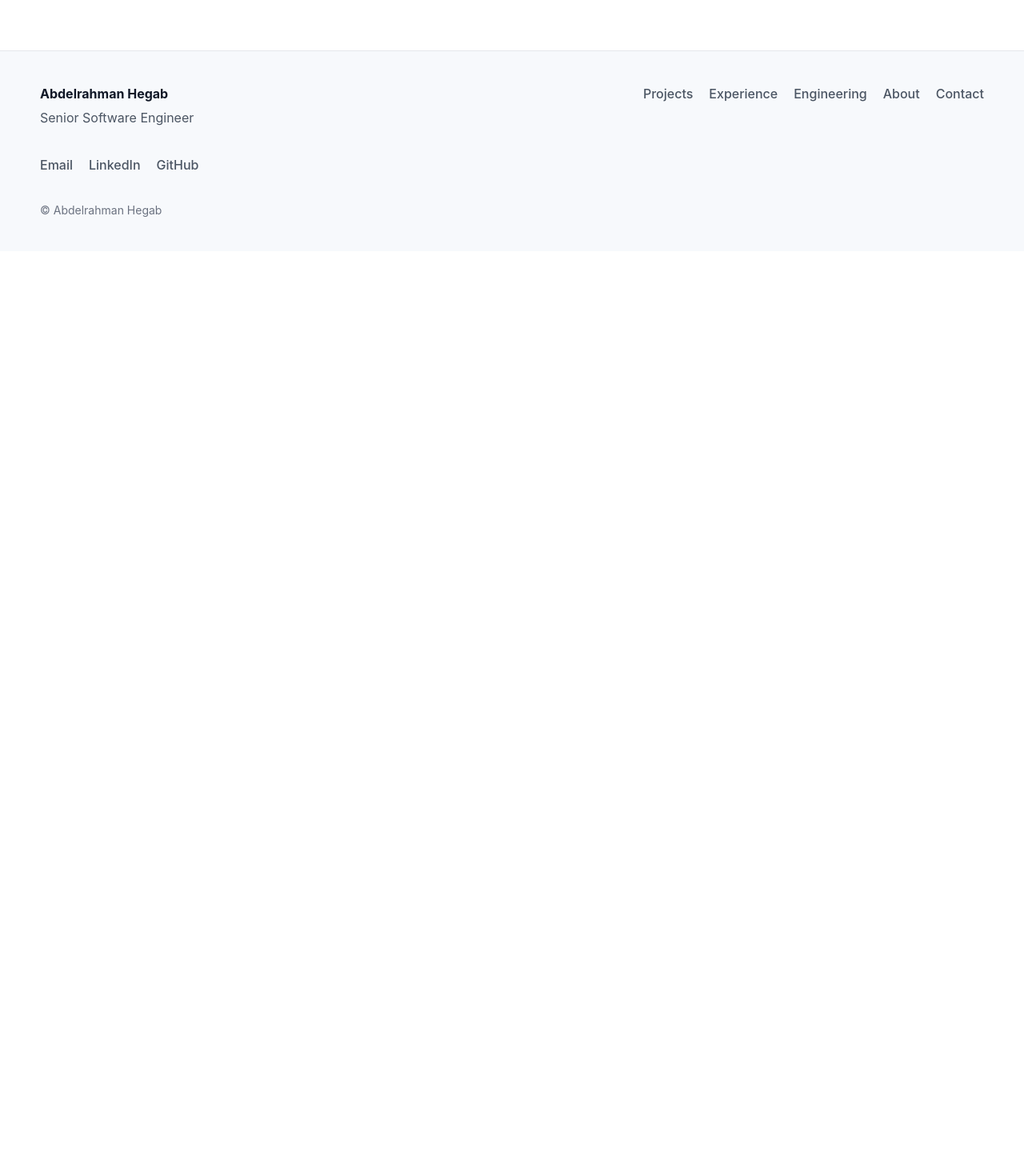
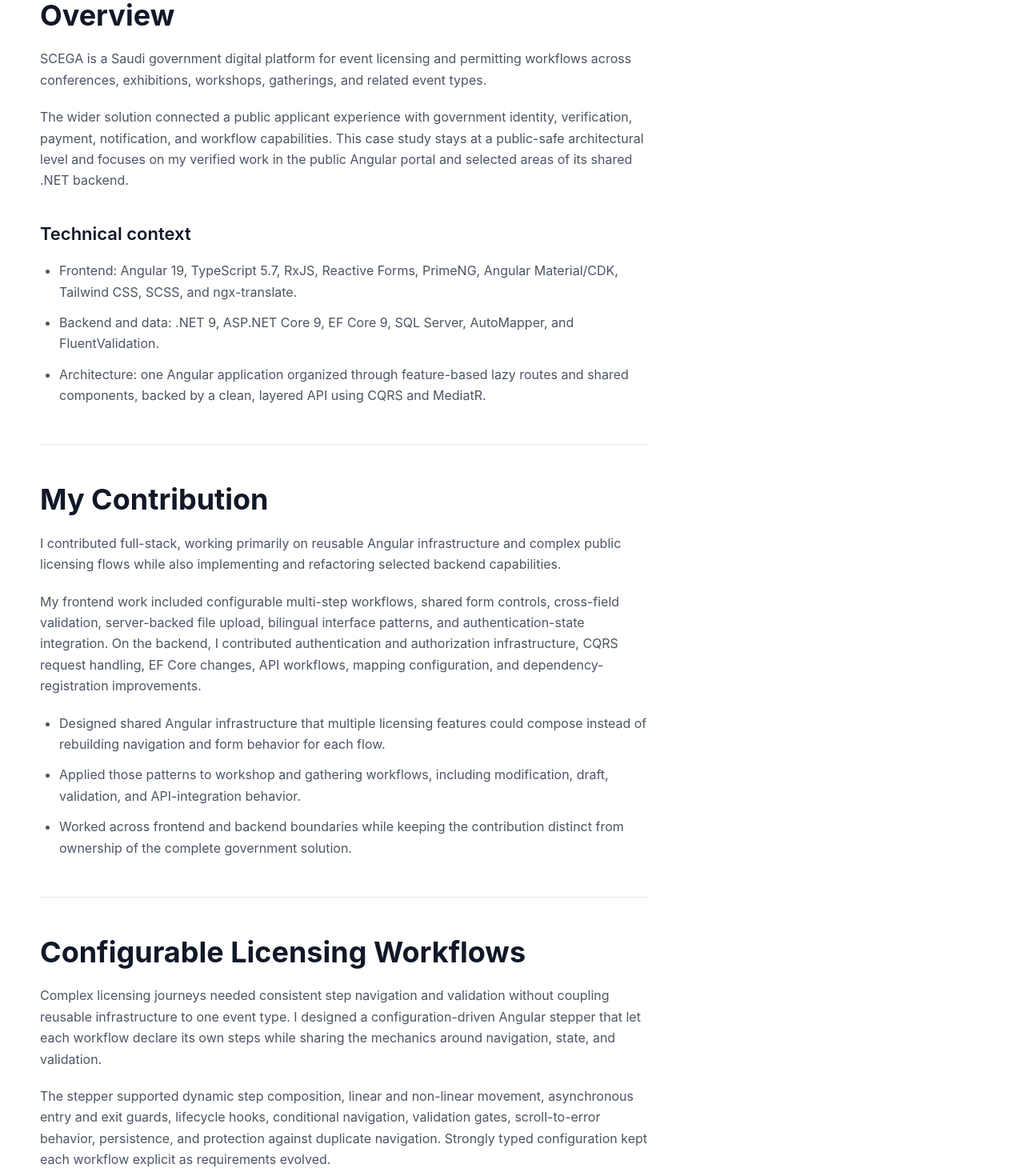
Before and after one commit to abdelrahman-nasser/abdelrahman-portfolio, an Angular app: page /projects/scega-event-licensing in a window 1280 px wide. Shown: the part 720-2190 px from the top of the page at 80% size. Before the commit the page ends 1034 px from the top, so only its background shows below. Built offline with nearby package versions, Linux system fonts and the light colour scheme.

Commit message:
feat: add SCEGA event licensing case study

```diff
--- a/src/app/content/index.ts
+++ b/src/app/content/index.ts
@@ -16,6 +16,7 @@
   findProjectCaseStudy,
   mojLawyerLicensingCaseStudy,
   projectCaseStudies,
+  scegaEventLicensingCaseStudy,
   uplandFileBoundCaseStudy,
 } from './project-case-studies';
 export { portfolioProjects } from './projects.content';
--- a/src/app/content/project-case-studies/index.ts
+++ b/src/app/content/project-case-studies/index.ts
@@ -1,13 +1,16 @@
 import type { ProjectCaseStudy } from '../../models/project.models';
 import { mojLawyerLicensingCaseStudy } from './moj-lawyer-licensing.content';
+import { scegaEventLicensingCaseStudy } from './scega-event-licensing.content';
 import { uplandFileBoundCaseStudy } from './upland-filebound.content';
 
 export { mojLawyerLicensingCaseStudy } from './moj-lawyer-licensing.content';
+export { scegaEventLicensingCaseStudy } from './scega-event-licensing.content';
 export { uplandFileBoundCaseStudy } from './upland-filebound.content';
 
 export const projectCaseStudies = [
   uplandFileBoundCaseStudy,
   mojLawyerLicensingCaseStudy,
+  scegaEventLicensingCaseStudy,
 ] as const satisfies readonly ProjectCaseStudy[];
 
 export function findProjectCaseStudy(projectId: string): ProjectCaseStudy | undefined {
--- /dev/null
+++ b/src/app/content/project-case-studies/scega-event-licensing.content.ts
@@ -0,0 +1,132 @@
+import type { ProjectCaseStudy } from '../../models/project.models';
+
+export const scegaEventLicensingCaseStudy = {
+  projectId: 'scega-event-licensing',
+  sections: [
+    {
+      id: 'overview',
+      title: 'Overview',
+      paragraphs: [
+        'SCEGA is a Saudi government digital platform for event licensing and permitting workflows across conferences, exhibitions, workshops, gatherings, and related event types.',
+        'The wider solution connected a public applicant experience with government identity, verification, payment, notification, and workflow capabilities. This case study stays at a public-safe architectural level and focuses on my verified work in the public Angular portal and selected areas of its shared .NET backend.',
+      ],
+      subsections: [
+        {
+          title: 'Technical context',
+          bullets: [
+            'Frontend: Angular 19, TypeScript 5.7, RxJS, Reactive Forms, PrimeNG, Angular Material/CDK, Tailwind CSS, SCSS, and ngx-translate.',
+            'Backend and data: .NET 9, ASP.NET Core 9, EF Core 9, SQL Server, AutoMapper, and FluentValidation.',
+            'Architecture: one Angular application organized through feature-based lazy routes and shared components, backed by a clean, layered API using CQRS and MediatR.',
+          ],
+        },
+      ],
+    },
+    {
+      id: 'my-contribution',
+      title: 'My Contribution',
+      paragraphs: [
+        'I contributed full-stack, working primarily on reusable Angular infrastructure and complex public licensing flows while also implementing and refactoring selected backend capabilities.',
+        'My frontend work included configurable multi-step workflows, shared form controls, cross-field validation, server-backed file upload, bilingual interface patterns, and authentication-state integration. On the backend, I contributed authentication and authorization infrastructure, CQRS request handling, EF Core changes, API workflows, mapping configuration, and dependency-registration improvements.',
+      ],
+      bullets: [
+        'Designed shared Angular infrastructure that multiple licensing features could compose instead of rebuilding navigation and form behavior for each flow.',
+        'Applied those patterns to workshop and gathering workflows, including modification, draft, validation, and API-integration behavior.',
+        'Worked across frontend and backend boundaries while keeping the contribution distinct from ownership of the complete government solution.',
+      ],
+    },
+    {
+      id: 'configurable-licensing-workflows',
+      title: 'Configurable Licensing Workflows',
+      paragraphs: [
+        'Complex licensing journeys needed consistent step navigation and validation without coupling reusable infrastructure to one event type. I designed a configuration-driven Angular stepper that let each workflow declare its own steps while sharing the mechanics around navigation, state, and validation.',
+        'The stepper supported dynamic step composition, linear and non-linear movement, asynchronous entry and exit guards, lifecycle hooks, conditional navigation, validation gates, scroll-to-error behavior, persistence, and protection against duplicate navigation. Strongly typed configuration kept each workflow explicit as requirements evolved.',
+      ],
+      subsections: [
+        {
+          title: 'Workshop and gathering workflows',
+          paragraphs: [
+            'I used the shared infrastructure across workshop and gathering licensing flows, coordinating Reactive Forms, route data, model transformations, bilingual content, dynamic constraints, modification paths, and API calls. The gathering work also crossed into backend commands, handlers, mappings, controller behavior, and EF Core changes.',
+          ],
+        },
+        {
+          title: 'Engineering value',
+          bullets: [
+            'Kept navigation and lifecycle mechanics consistent across licensing journeys.',
+            'Reduced workflow-specific duplication while leaving business rules inside their owning feature.',
+            'Made additional steps and flows easier to extend through explicit TypeScript contracts.',
+          ],
+        },
+      ],
+    },
+    {
+      id: 'shared-forms-validation-and-file-upload',
+      title: 'Shared Forms, Validation & File Upload',
+      paragraphs: [
+        'I built shared controls that behaved as native participants in Angular Reactive Forms. A reusable server-backed file-upload control implemented the ControlValueAccessor contract so licensing forms could handle attachment identifiers, validation, disabled and read-only states, and value changes through the same form APIs as other inputs.',
+        'Edit flows added a second concern: persisted attachment identifiers had to be resolved into displayable file state and synchronized back into the form while add, remove, upload, and cancellation behavior remained predictable. The control handled that lifecycle without exposing storage details to feature components.',
+      ],
+      subsections: [
+        {
+          title: 'Reusable controls and validation',
+          bullets: [
+            'Created shared lookup controls for dependent selections such as region, city, location, and nationality.',
+            'Implemented reusable cross-field validation for related form values, formats, date ranges, venue constraints, and attachment requirements.',
+            'Kept validator error ownership isolated so one validator did not erase errors produced by another.',
+            'Aligned frontend validation patterns with backend FluentValidation rules while preserving clear responsibility at each boundary.',
+          ],
+        },
+      ],
+    },
+    {
+      id: 'authentication-across-frontend-and-backend',
+      title: 'Authentication Across Frontend & Backend',
+      paragraphs: [
+        'I contributed to an authentication pipeline that connected enterprise Windows SSO with JWT-based API access. Server-side identity establishment, application provisioning, role and permission mapping, token creation, and application authorization remained separate responsibilities within the trust boundary.',
+        'A key rule was that an authenticated enterprise identity still had to be provisioned in the application before application claims were issued. This prevented identity-system access alone from becoming application authorization.',
+      ],
+      subsections: [
+        {
+          title: 'Frontend session behavior',
+          bullets: [
+            'Integrated credential propagation, authentication state, route guards, and role or privilege checks.',
+            'Handled unauthorized responses, silent refresh, request retry, and logout when refresh could not recover the session.',
+            'Improved registration reliability around verified contact state, duplicate contact data, and identity conflicts.',
+          ],
+        },
+      ],
+    },
+    {
+      id: 'cqrs-workflows-and-backend-refactoring',
+      title: 'CQRS Workflows & Backend Refactoring',
+      paragraphs: [
+        'The ASP.NET Core backend used a clean, layered structure with CQRS and MediatR to keep application operations in focused command and query handlers. I contributed handlers, mappings, validation, API behavior, and EF Core data changes for workshop and gathering scenarios without treating CQRS as a distributed messaging design.',
+        'I also refactored a large, centralized dependency-registration area into coherent extension methods and reorganized AutoMapper and application-startup configuration. The change preserved existing wiring while making service groups and startup responsibilities easier to find and maintain.',
+      ],
+      bullets: [
+        'Kept request handling focused around explicit application operations.',
+        'Improved the organization and discoverability of dependency configuration.',
+        'Maintained clear boundaries between API, application, domain, and infrastructure concerns.',
+      ],
+    },
+    {
+      id: 'delivery-and-engineering-quality',
+      title: 'Delivery & Engineering Quality',
+      paragraphs: [
+        'I authored a GitHub Actions workflow for Angular build verification and contributed pull-request templates, contribution guidance, formatting conventions, and project-structure documentation. This work established repeatable validation and clearer repository expectations without implying ownership of the wider delivery platform.',
+        'Across the application, the same emphasis appeared in bilingual Arabic and English patterns, RTL-aware shared controls, explicit TypeScript contracts, subscription cleanup, guarded asynchronous navigation, and maintainable feature boundaries.',
+      ],
+      subsections: [
+        {
+          title: 'What this work demonstrates',
+          bullets: [
+            'Frontend platform thinking through reusable workflow, form, upload, lookup, validation, and authentication infrastructure.',
+            'Full-stack capability across Angular application design and .NET API, data, security, and refactoring work.',
+            'Security awareness at the boundary between enterprise identity, application provisioning, frontend sessions, and API authorization.',
+            'Pragmatic architecture that applies shared patterns where they reduce complexity while keeping feature rules explicit.',
+            'Delivery discipline through automation, documentation, and repository standards.',
+          ],
+        },
+      ],
+    },
+  ],
+} as const satisfies ProjectCaseStudy;
```
Also changed, not shown: 2 other files (tests, documents, lock files or other folders).
